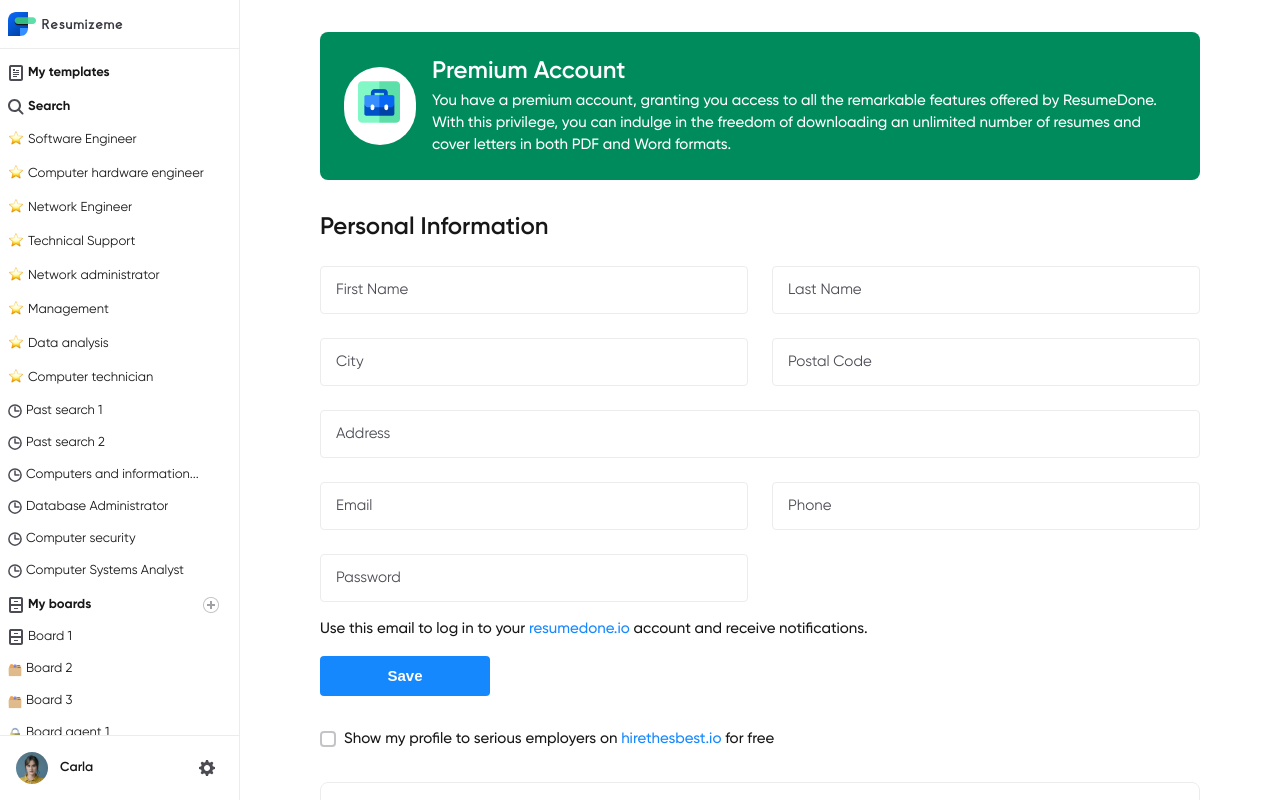
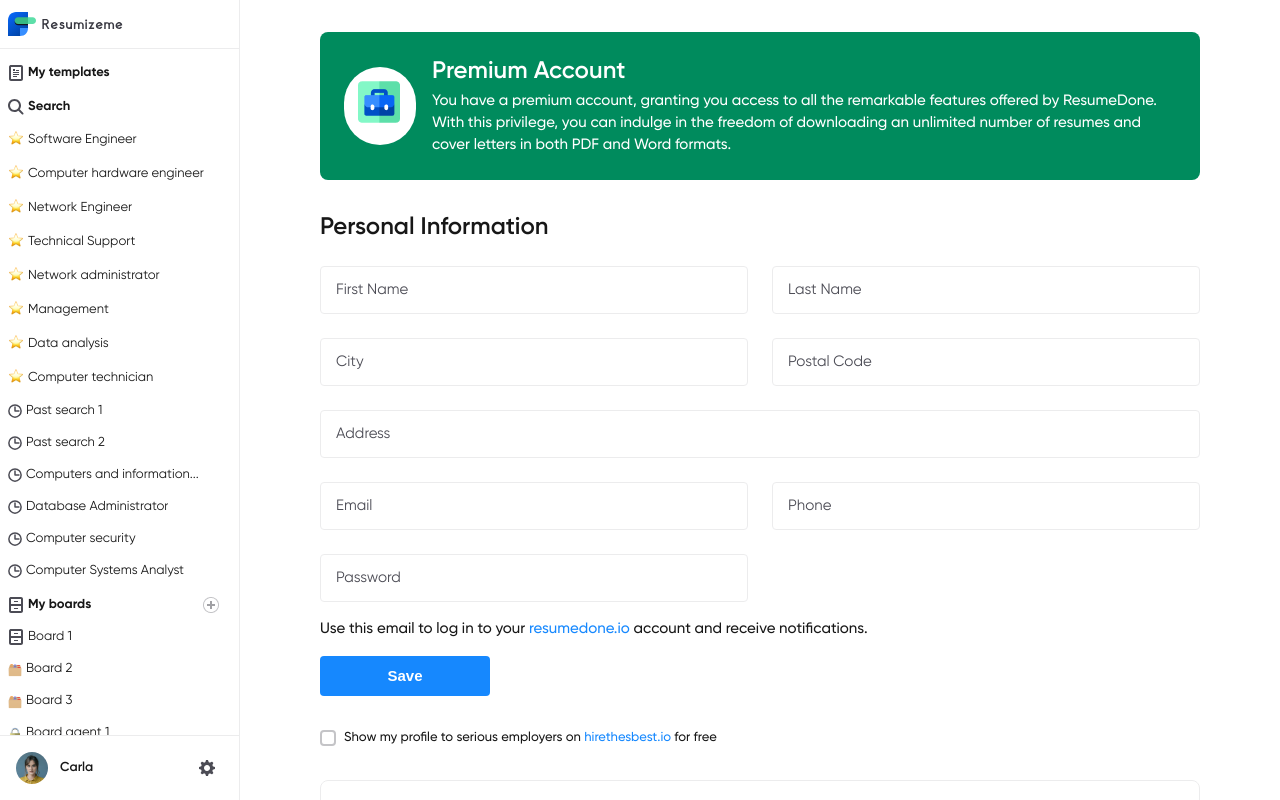
Before and after one commit to Zonirinaa/ponton-css-test, a Next.js app: page / in a window 1280 px wide. Built offline with nearby package versions, Linux system fonts and the light colour scheme.

Commit message:
updated checkbox font size

```diff
--- a/src/app/ui/input/checkbox.module.css
+++ b/src/app/ui/input/checkbox.module.css
@@ -16,3 +16,8 @@
 .hidden_checkbox:checked + .custom_checkbox {
   background-color: var(--primary);
 }
+
+.text {
+  font-size: 13px;
+  line-height: 20px;
+}
```
